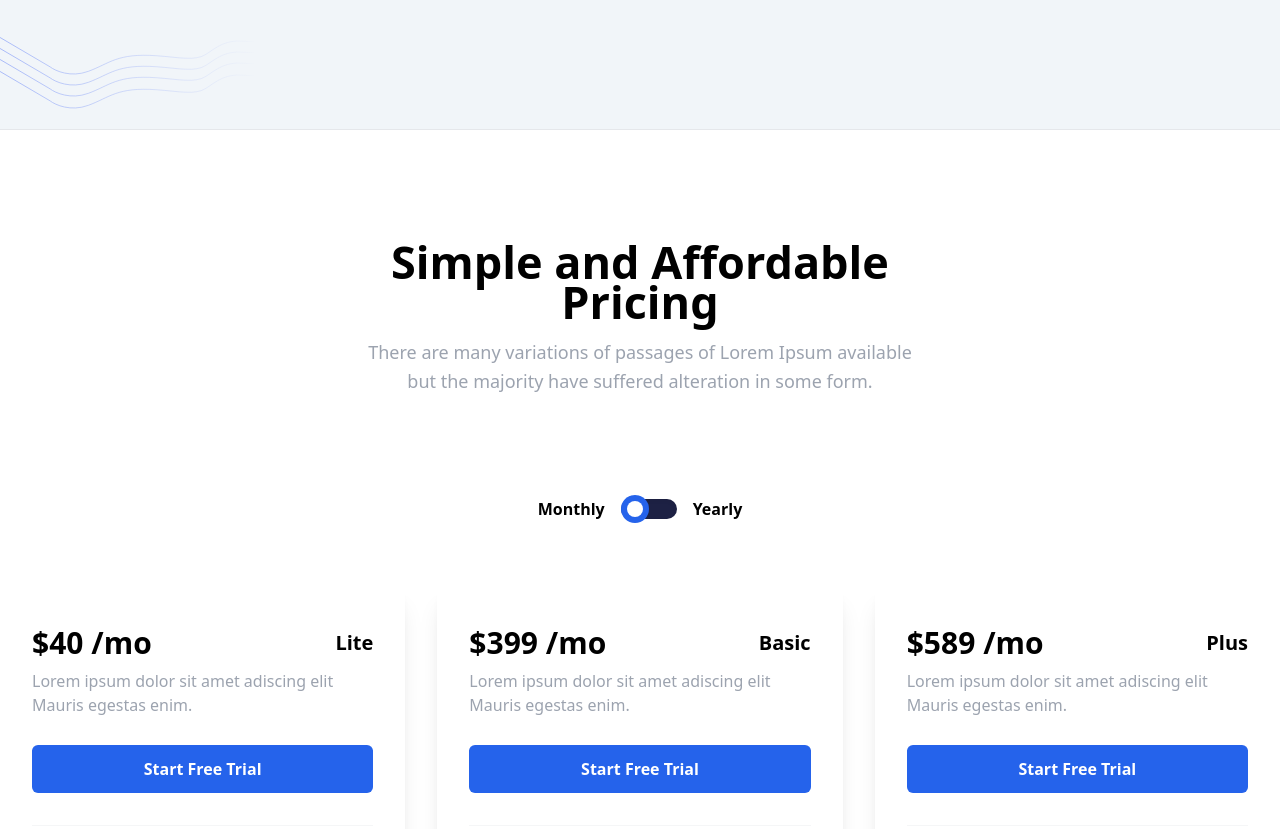
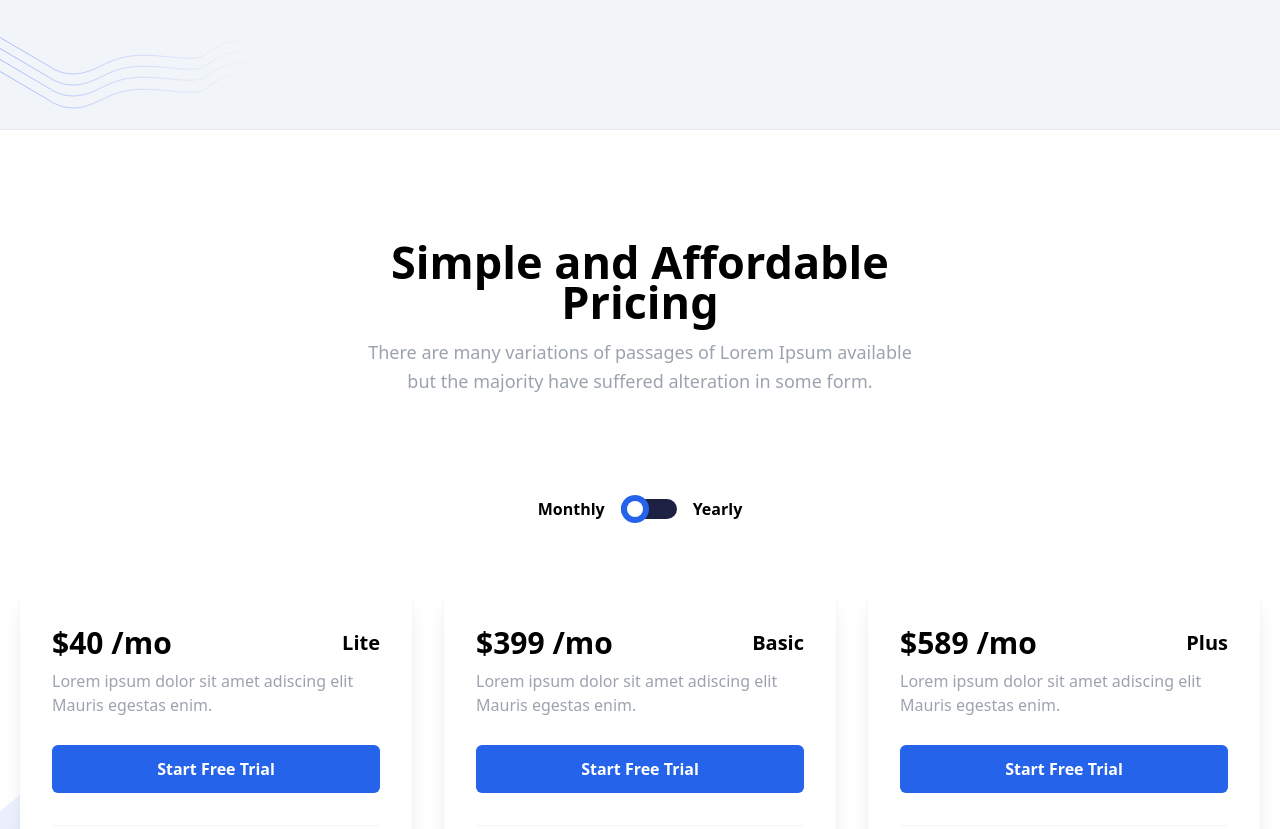
Before and after one commit to markdavid000/tailwind-pro, a website: page index.html in a window 1280 px wide. Shown: the part 4839-5668 px from the top of the page. Drawn offline with Linux system fonts and the light colour scheme.

Commit message:
tailwind_pro

```diff
--- a/index.html
+++ b/index.html
@@ -756,7 +756,7 @@
       </div>
     </section>
 
-    <section id="pricing" class="relative z-10 py-28">
+    <section id="pricing" class="relative z-10 py-28 px-5">
       <div class="max-w-7xl mx-auto">
         <div class="flex flex-wrap mx-[-16px]">
           <div class="w-full px-4">
```
